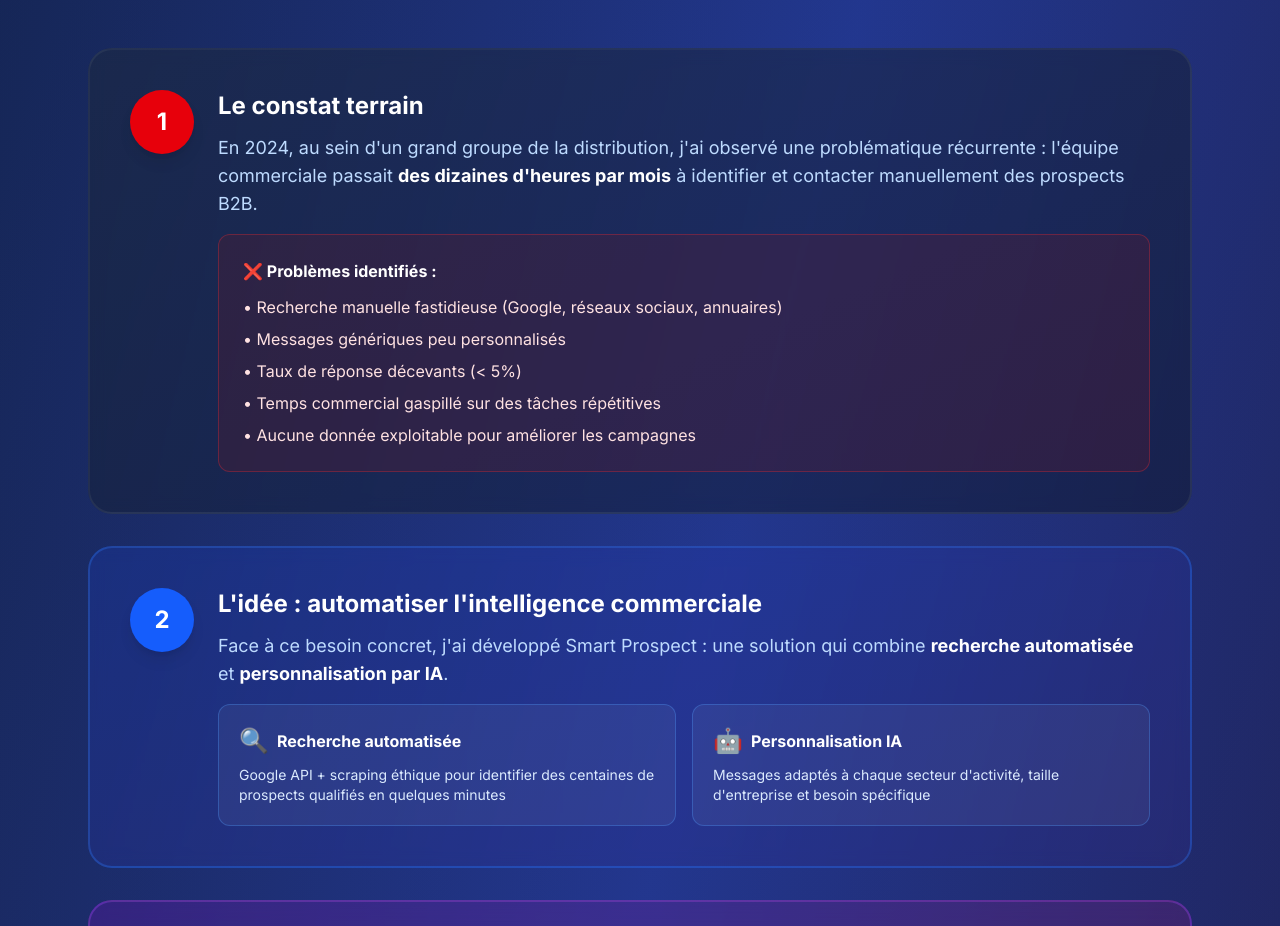
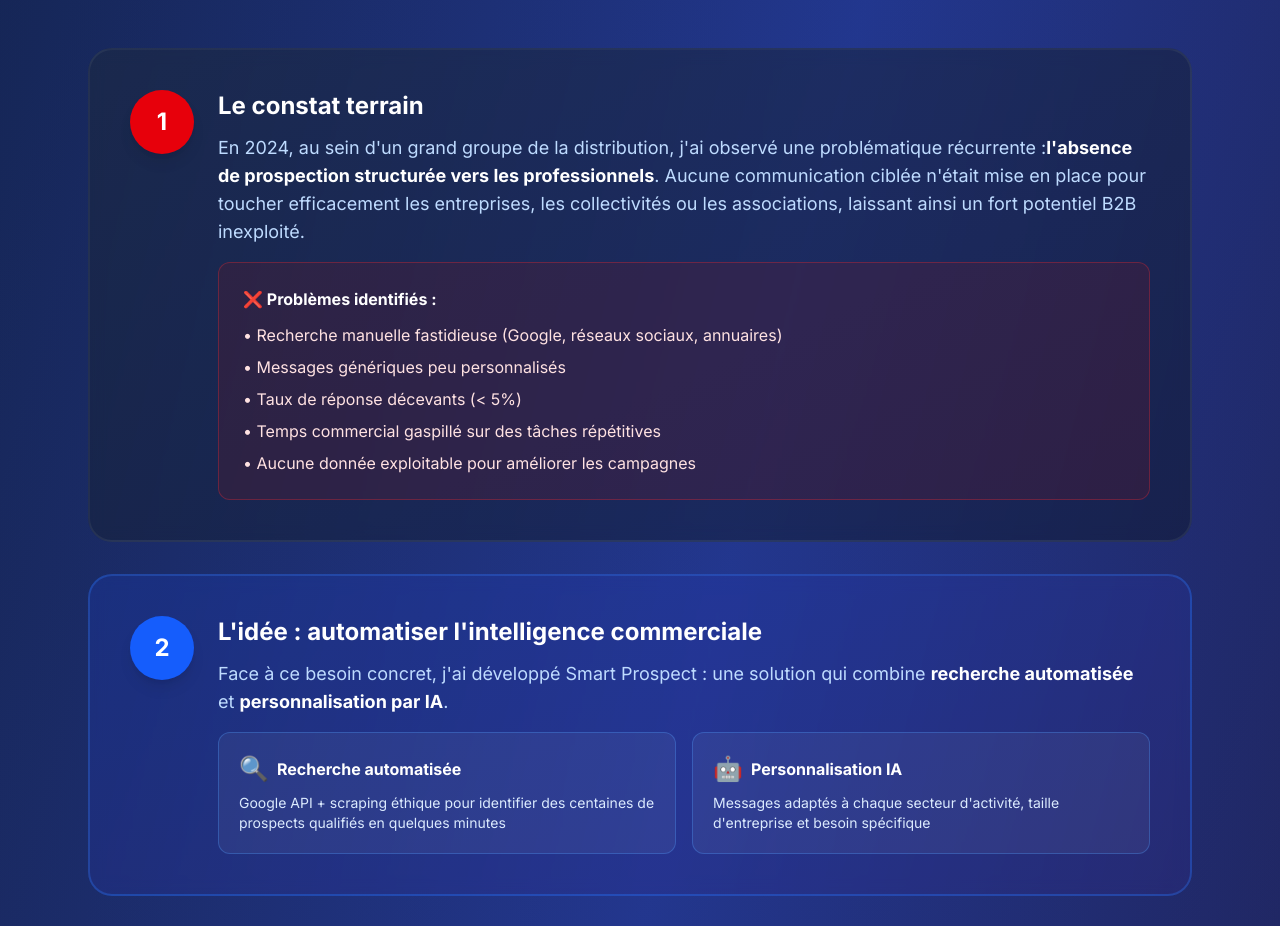
Before and after one commit to Greg971xx/ia-solutions-smart-prospect, a Next.js app: page /about in a window 1280 px wide. Shown: the part 1781-2707 px from the top of the page. Built offline with nearby package versions, Linux system fonts and the light colour scheme.

Commit message:
Update page.tsx

```diff
--- a/src/app/about/page.tsx
+++ b/src/app/about/page.tsx
@@ -201,8 +201,11 @@ export default function AboutPage() {
                   <div className="flex-1">
                     <h3 className="text-2xl font-bold text-white mb-3">Le constat terrain</h3>
                     <p className="text-blue-200 mb-4 text-lg">
-                      En 2024, au sein d&apos;un grand groupe de la distribution, j&apos;ai observé une problématique récurrente : l&apos;équipe commerciale passait <strong className="text-white">des dizaines d&apos;heures par mois</strong> à identifier et contacter manuellement des prospects B2B.
-                    </p>
+                    En 2024, au sein d&apos;un grand groupe de la distribution, j&apos;ai observé une problématique récurrente :
+                    <strong className="text-white">l&apos;absence de prospection structurée vers les professionnels</strong>.
+                    Aucune communication ciblée n&apos;était mise en place pour toucher efficacement les entreprises, les collectivités ou les associations,
+                    laissant ainsi un fort potentiel B2B inexploité.
+                  </p>
                     <div className="bg-red-900/20 rounded-xl p-6 border border-red-500/30">
                       <p className="text-red-200 mb-3">
                         <strong className="text-white">❌ Problèmes identifiés :</strong>
```
